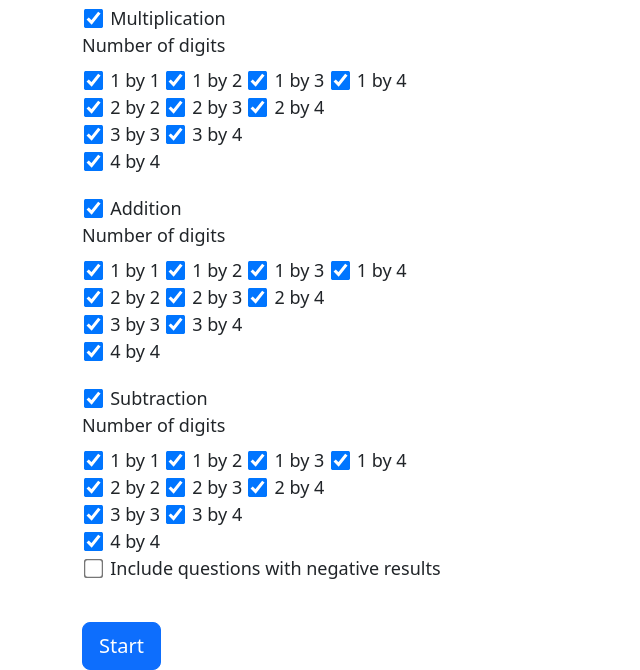
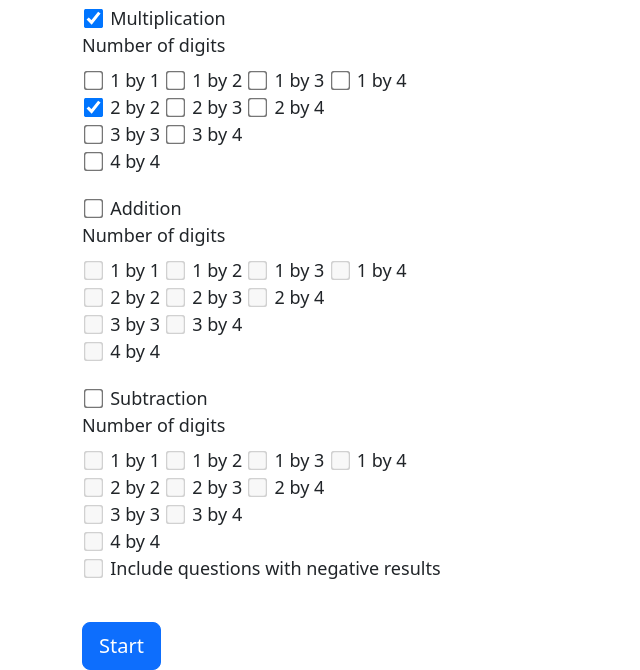
Before and after one commit to dlh89/Mental-Maths, a plain HTML site: page index.html in a window 1280 px wide. Shown: the part 133-803 px from the top of the page, without its empty margins (0-640 px from the left). Drawn offline with nearby package versions, Linux system fonts and the light colour scheme.

Commit message:
Begin with 2 by 2 multiplication as the only checked option

```diff
--- a/index.html
+++ b/index.html
@@ -23,105 +23,105 @@
                                 <legend class="heading-3">Number of digits</legend>
                                 <div>
                                     <div>
-                                        <input type="checkbox" name="multiplication_digits" id="multiplication_1x1" value="1x1" class="js-child-field" checked>
+                                        <input type="checkbox" name="multiplication_digits" id="multiplication_1x1" value="1x1" class="js-child-field">
                                         <label for="multiplication_1x1">1 by 1</label>
-                                        <input type="checkbox" name="multiplication_digits" id="multiplication_1x2" value="1x2" class="js-child-field" checked>
+                                        <input type="checkbox" name="multiplication_digits" id="multiplication_1x2" value="1x2" class="js-child-field">
                                         <label for="multiplication_1x2">1 by 2</label>
-                                        <input type="checkbox" name="multiplication_digits" id="multiplication_1x3" value="1x3" class="js-child-field" checked>
+                                        <input type="checkbox" name="multiplication_digits" id="multiplication_1x3" value="1x3" class="js-child-field">
                                         <label for="multiplication_1x3">1 by 3</label>
-                                        <input type="checkbox" name="multiplication_digits" id="multiplication_1x4" value="1x4" class="js-child-field" checked>
+                                        <input type="checkbox" name="multiplication_digits" id="multiplication_1x4" value="1x4" class="js-child-field">
                                         <label for="multiplication_1x4">1 by 4</label>
                                     </div>
                                     <div>
                                         <input type="checkbox" name="multiplication_digits" id="multiplication_2x2" value="2x2" class="js-child-field" checked>
                                         <label for="multiplication_2x2">2 by 2</label>
-                                        <input type="checkbox" name="multiplication_digits" id="multiplication_2x3" value="2x3" class="js-child-field" checked>
+                                        <input type="checkbox" name="multiplication_digits" id="multiplication_2x3" value="2x3" class="js-child-field">
                                         <label for="multiplication_2x3">2 by 3</label>
-                                        <input type="checkbox" name="multiplication_digits" id="multiplication_2x4" value="2x4" class="js-child-field" checked>
+                                        <input type="checkbox" name="multiplication_digits" id="multiplication_2x4" value="2x4" class="js-child-field">
                                         <label for="multiplication_2x4">2 by 4</label>
                                     </div>
                                     <div>
-                                        <input type="checkbox" name="multiplication_digits" id="multiplication_3x3" value="3x3" class="js-child-field" checked>
+                                        <input type="checkbox" name="multiplication_digits" id="multiplication_3x3" value="3x3" class="js-child-field">
                                         <label for="multiplication_3x3">3 by 3</label>
-                                        <input type="checkbox" name="multiplication_digits" id="multiplication_3x4" value="3x4" class="js-child-field" checked>
+                                        <input type="checkbox" name="multiplication_digits" id="multiplication_3x4" value="3x4" class="js-child-field">
                                         <label for="multiplication_3x4">3 by 4</label>
                                     </div>
                                     <div>
-                                        <input type="checkbox" name="multiplication_digits" id="multiplication_4x4" value="4x4" class="js-child-field" checked>
+                                        <input type="checkbox" name="multiplication_digits" id="multiplication_4x4" value="4x4" class="js-child-field">
                                         <label for="multiplication_4x4">4 by 4</label>
                                     </div>
                                 </div>
                             </fieldset>
                         </div>
                         <div>
-                            <input type="checkbox" name="question_types" id="addition" value="addition" class="js-parent-field" checked>
+                            <input type="checkbox" name="question_types" id="addition" value="addition" class="js-parent-field">
                             <label for="addition">Addition</label>
                             <fieldset class="type-subset">
                                 <legend class="heading-3">Number of digits</legend>
                                 <div>
                                     <div>
-                                        <input type="checkbox" name="addition_digits" id="addition_1x1" value="1x1" class="js-child-field" checked>
+                                        <input type="checkbox" name="addition_digits" id="addition_1x1" value="1x1" class="js-child-field">
                                         <label for="addition_1x1">1 by 1</label>
-                                        <input type="checkbox" name="addition_digits" id="addition_1x2" value="1x2" class="js-child-field" checked>
+                                        <input type="checkbox" name="addition_digits" id="addition_1x2" value="1x2" class="js-child-field">
                                         <label for="addition_1x2">1 by 2</label>
-                                        <input type="checkbox" name="addition_digits" id="addition_1x3" value="1x3" class="js-child-field" checked>
+                                        <input type="checkbox" name="addition_digits" id="addition_1x3" value="1x3" class="js-child-field">
                                         <label for="addition_1x3">1 by 3</label>
-                                        <input type="checkbox" name="addition_digits" id="addition_1x4" value="1x4" class="js-child-field" checked>
+                                        <input type="checkbox" name="addition_digits" id="addition_1x4" value="1x4" class="js-child-field">
                                         <label for="addition_1x4">1 by 4</label>
                                     </div>
                                     <div>
-                                        <input type="checkbox" name="addition_digits" id="addition_2x2" value="2x2" class="js-child-field" checked>
+                                        <input type="checkbox" name="addition_digits" id="addition_2x2" value="2x2" class="js-child-field">
                                         <label for="addition_2x2">2 by 2</label>
-                                        <input type="checkbox" name="addition_digits" id="addition_2x3" value="2x3" class="js-child-field" checked>
+                                        <input type="checkbox" name="addition_digits" id="addition_2x3" value="2x3" class="js-child-field">
                                         <label for="addition_2x3">2 by 3</label>
-                                        <input type="checkbox" name="addition_digits" id="addition_2x4" value="2x4" class="js-child-field" checked>
+                                        <input type="checkbox" name="addition_digits" id="addition_2x4" value="2x4" class="js-child-field">
                                         <label for="addition_2x4">2 by 4</label>
                                     </div>
                                     <div>
-                                        <input type="checkbox" name="addition_digits" id="addition_3x3" value="3x3" class="js-child-field" checked>
+                                        <input type="checkbox" name="addition_digits" id="addition_3x3" value="3x3" class="js-child-field">
                                         <label for="addition_3x3">3 by 3</label>
-                                        <input type="checkbox" name="addition_digits" id="addition_3x4" value="3x4" class="js-child-field" checked>
+                                        <input type="checkbox" name="addition_digits" id="addition_3x4" value="3x4" class="js-child-field">
                                         <label for="addition_3x4">3 by 4</label>
                                     </div>
                                     <div>
-                                        <input type="checkbox" name="addition_digits" id="addition_4x4" value="4x4" class="js-child-field" checked>
+                                        <input type="checkbox" name="addition_digits" id="addition_4x4" value="4x4" class="js-child-field">
                                         <label for="addition_4x4">4 by 4</label>
                                     </div>
                                 </div>
                             </fieldset>
                         </div>
                         <div>
-                            <input type="checkbox" name="question_types" id="subtraction" value="subtraction" class="js-parent-field" checked>
+                            <input type="checkbox" name="question_types" id="subtraction" value="subtraction" class="js-parent-field">
                             <label for="subtraction">Subtraction</label>
                             <fieldset class="type-subset">
                                 <legend class="heading-3">Number of digits</legend>
                                 <div>
                                     <div>
-                                        <input type="checkbox" name="subtraction_digits" id="subtraction_1x1" value="1x1" class="js-child-field" checked>
+                                        <input type="checkbox" name="subtraction_digits" id="subtraction_1x1" value="1x1" class="js-child-field">
                                         <label for="subtraction_1x1">1 by 1</label>
-                                        <input type="checkbox" name="subtraction_digits" id="subtraction_1x2" value="1x2" class="js-child-field" checked>
+                                        <input type="checkbox" name="subtraction_digits" id="subtraction_1x2" value="1x2" class="js-child-field">
                                         <label for="subtraction_1x2">1 by 2</label>
-                                        <input type="checkbox" name="subtraction_digits" id="subtraction_1x3" value="1x3" class="js-child-field" checked>
+                                        <input type="checkbox" name="subtraction_digits" id="subtraction_1x3" value="1x3" class="js-child-field">
                                         <label for="subtraction_1x3">1 by 3</label>
-                                        <input type="checkbox" name="subtraction_digits" id="subtraction_1x4" value="1x4" class="js-child-field" checked>
+                                        <input type="checkbox" name="subtraction_digits" id="subtraction_1x4" value="1x4" class="js-child-field">
                                         <label for="subtraction_1x4">1 by 4</label>
                                     </div>
                                     <div>
-                                        <input type="checkbox" name="subtraction_digits" id="subtraction_2x2" value="2x2" class="js-child-field" checked>
+                                        <input type="checkbox" name="subtraction_digits" id="subtraction_2x2" value="2x2" class="js-child-field">
                                         <label for="subtraction_2x2">2 by 2</label>
-                                        <input type="checkbox" name="subtraction_digits" id="subtraction_2x3" value="2x3" class="js-child-field" checked>
+                                        <input type="checkbox" name="subtraction_digits" id="subtraction_2x3" value="2x3" class="js-child-field">
                                         <label for="subtraction_2x3">2 by 3</label>
-                                        <input type="checkbox" name="subtraction_digits" id="subtraction_2x4" value="2x4" class="js-child-field" checked>
+                                        <input type="checkbox" name="subtraction_digits" id="subtraction_2x4" value="2x4" class="js-child-field">
                                         <label for="subtraction_2x4">2 by 4</label>
                                     </div>
                                     <div>
-                                        <input type="checkbox" name="subtraction_digits" id="subtraction_3x3" value="3x3" class="js-child-field" checked>
+                                        <input type="checkbox" name="subtraction_digits" id="subtraction_3x3" value="3x3" class="js-child-field">
                                         <label for="subtraction_3x3">3 by 3</label>
-                                        <input type="checkbox" name="subtraction_digits" id="subtraction_3x4" value="3x4" class="js-child-field" checked>
+                                        <input type="checkbox" name="subtraction_digits" id="subtraction_3x4" value="3x4" class="js-child-field">
                                         <label for="subtraction_3x4">3 by 4</label>
                                     </div>
                                     <div>
-                                        <input type="checkbox" name="subtraction_digits" id="subtraction_4x4" value="4x4" class="js-child-field" checked>
+                                        <input type="checkbox" name="subtraction_digits" id="subtraction_4x4" value="4x4" class="js-child-field">
                                         <label for="subtraction_4x4">4 by 4</label>
                                     </div>
                                     <div>
--- a/script.js
+++ b/script.js
@@ -8,8 +8,8 @@ formFields.forEach(function(field) {
     }
 
     const savedValue = localStorage.getItem(field.id)
-    if (savedValue === 'false') {
-        field.checked = false;
+    if (savedValue) {
+        field.checked = savedValue === 'false' ? false : true;
     }
 });
 
```
